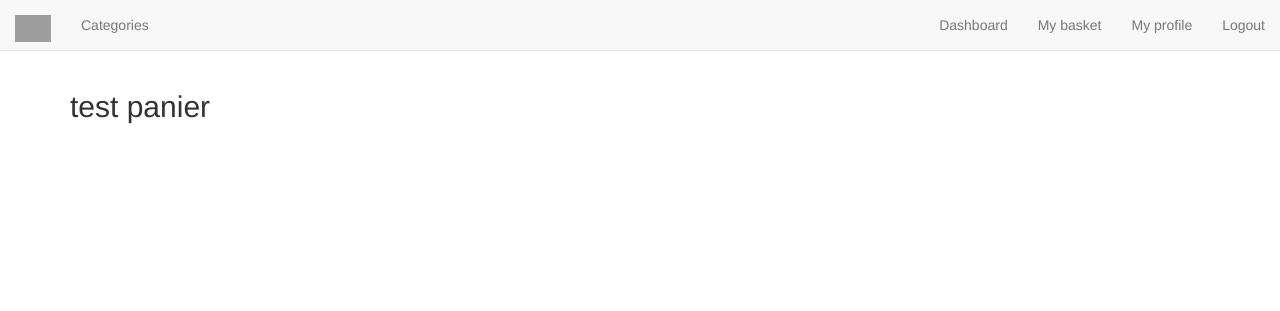
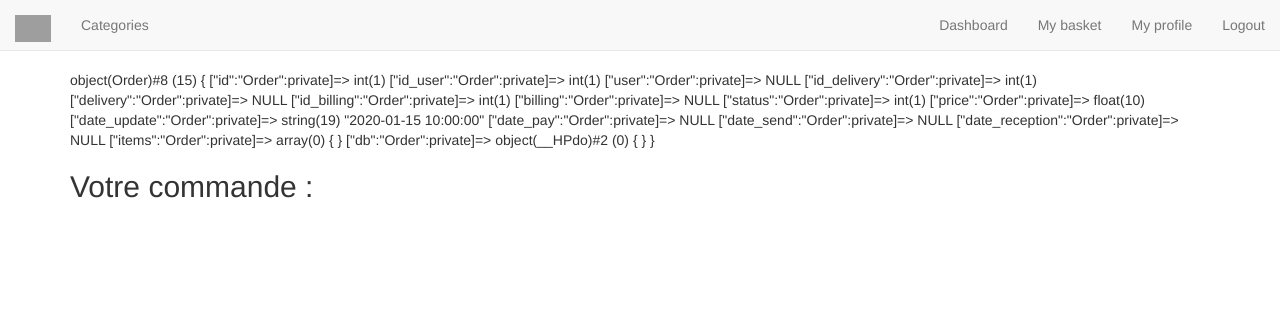
Before and after one commit to dispxxx/leshop, a PHP site: page /index.php?page=basket in a window 1280 px wide. Shown: the top 311 px of the page. Run offline with PHP 8.4, Linux system fonts and the light colour scheme; the visitor is signed in with stand-in values (Sample User, id 1); tables that the repository leaves empty hold one stand-in row (values such as "Sample post"); grey boxes are pictures that could not be loaded.

Commit message:
basket + order

```diff
--- a/apps/basket.php
+++ b/apps/basket.php
@@ -1,3 +1,6 @@
 <?php
+	$orderManager = new orderManager($db);
+	$order = $orderManager->readByIdUser($currentUser->getId());
+	var_dump($order);
 	require("views/basket.phtml");
  ?>
--- a/models/Order.class.php
+++ b/models/Order.class.php
@@ -235,4 +235,5 @@ class Order
 		$this -> dateReception = $dateReception;
 		return true;
 	}
+}
 ?>
--- a/models/OrderManager.class.php
+++ b/models/OrderManager.class.php
@@ -77,6 +77,30 @@ class OrderManager
 	{
 		$id 	= intval($id);
 		$query 	= "SELECT * FROM order WHERE id=".$id;
+		$res 	= $this -> db -> query($query);
+
+		if($res)
+		{
+			$order = $res -> fetchObject("Order", array($this -> db));
+
+			if($order)
+			{
+				return $order;
+			}
+			else
+			{
+				return "Order not found";
+			}
+		}
+		else
+		{
+			return "Error";
+		}
+	}
+	public function readByIdUser($idUser)
+	{
+		$idUser 	= intval($idUser);
+		$query 	= "SELECT * FROM `order` WHERE id_user='".$idUser."'";
 		$res 	= $this -> db -> query($query);
 
 		if($res)
--- a/views/basket.phtml
+++ b/views/basket.phtml
@@ -1 +1 @@
-<h2>test panier</h2>
+<h2>Votre commande :</h2>
```
